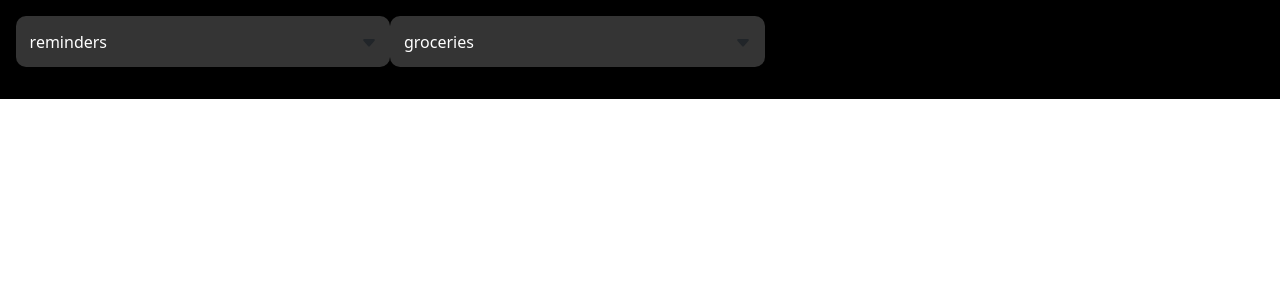
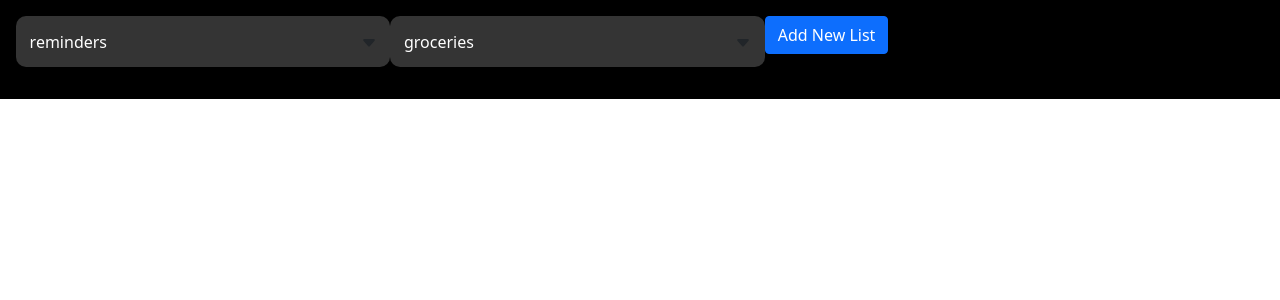
Before and after one commit to ventenni/todo, a React (Create React App) app: page / in a window 1280 px wide. Shown: the top 300 px of the page. Built offline with nearby package versions, Linux system fonts and the light colour scheme.

Commit message:
Can now add new list with generic name.

```diff
--- a/src/components/ToDoContainer.jsx
+++ b/src/components/ToDoContainer.jsx
@@ -1,14 +1,27 @@
 import React from 'react';
+import { Button } from 'reactstrap';
 
 // Components
 import ToDoSection from './ToDoSection';
 
+// Redux
+import { addList } from './../redux/todoSlice';
+import { useDispatch } from 'react-redux';
+
 const ToDoContainer = ({ listItems }) => {
+	const dispatch = useDispatch();
+
 	return (
 		<div className="todo-container">
 			{listItems.map((item, i) => {
 				return <ToDoSection item={item} id={item.id} key={i} />;
 			})}
+
+			<div>
+				<Button color="primary" onClick={() => dispatch(addList())}>
+					Add New List
+				</Button>
+			</div>
 		</div>
 	);
 };
--- a/src/redux/todoSlice.js
+++ b/src/redux/todoSlice.js
@@ -81,8 +81,10 @@ export const reminderSlice = createSlice({
 		addList: (state, action) => {
 			state.reminders.push({
 				id: state.reminders.length,
-				name: action.payload.name,
-				icon: action.payload.icon || '',
+				name:
+					action.payload?.name ||
+					`New List ${state.reminders.length}`,
+				icon: action.payload?.icon || '',
 				items: [],
 			});
 
```
Also changed, not shown: 1 other file (tests, documents, lock files or other folders).
